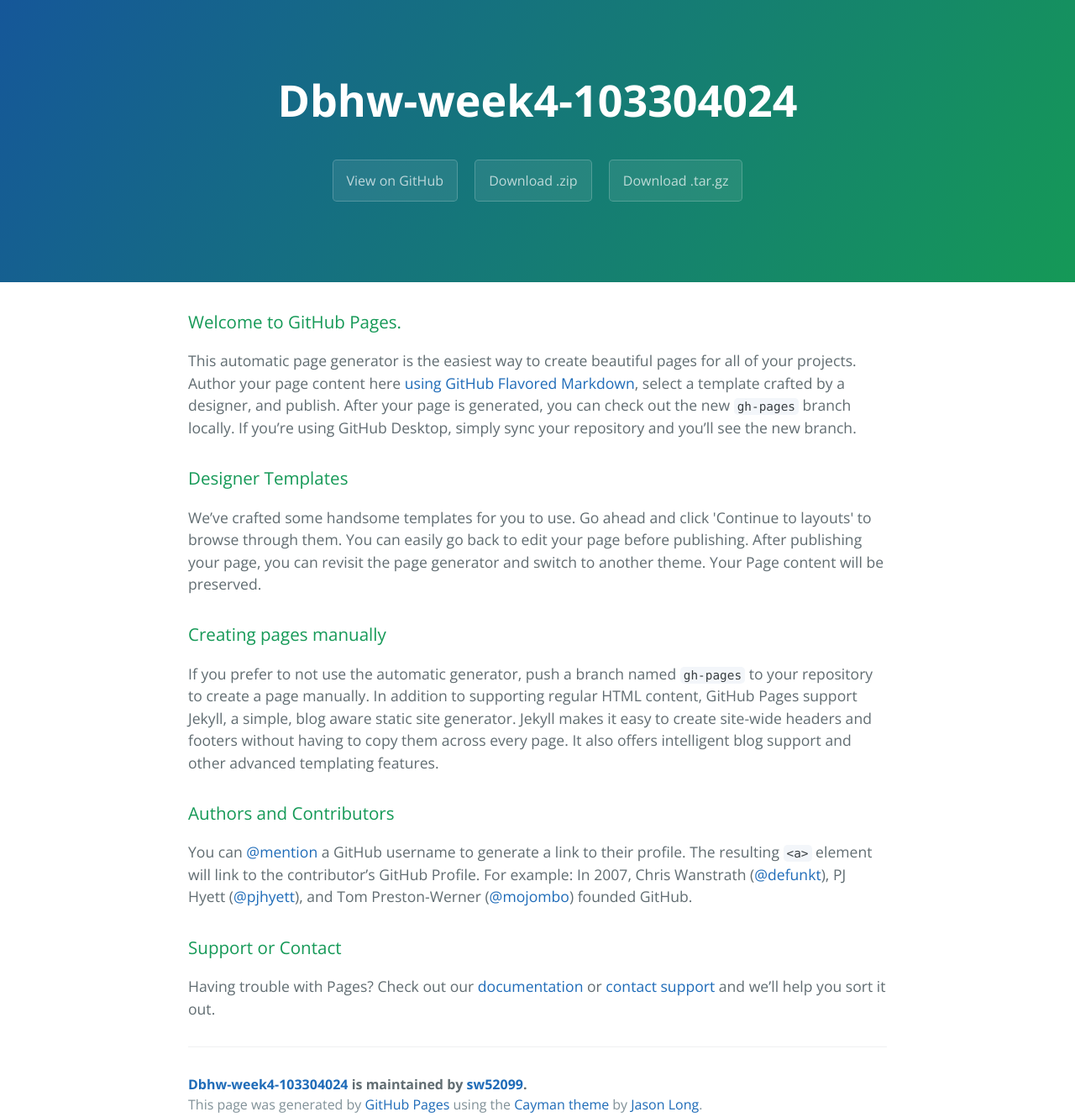
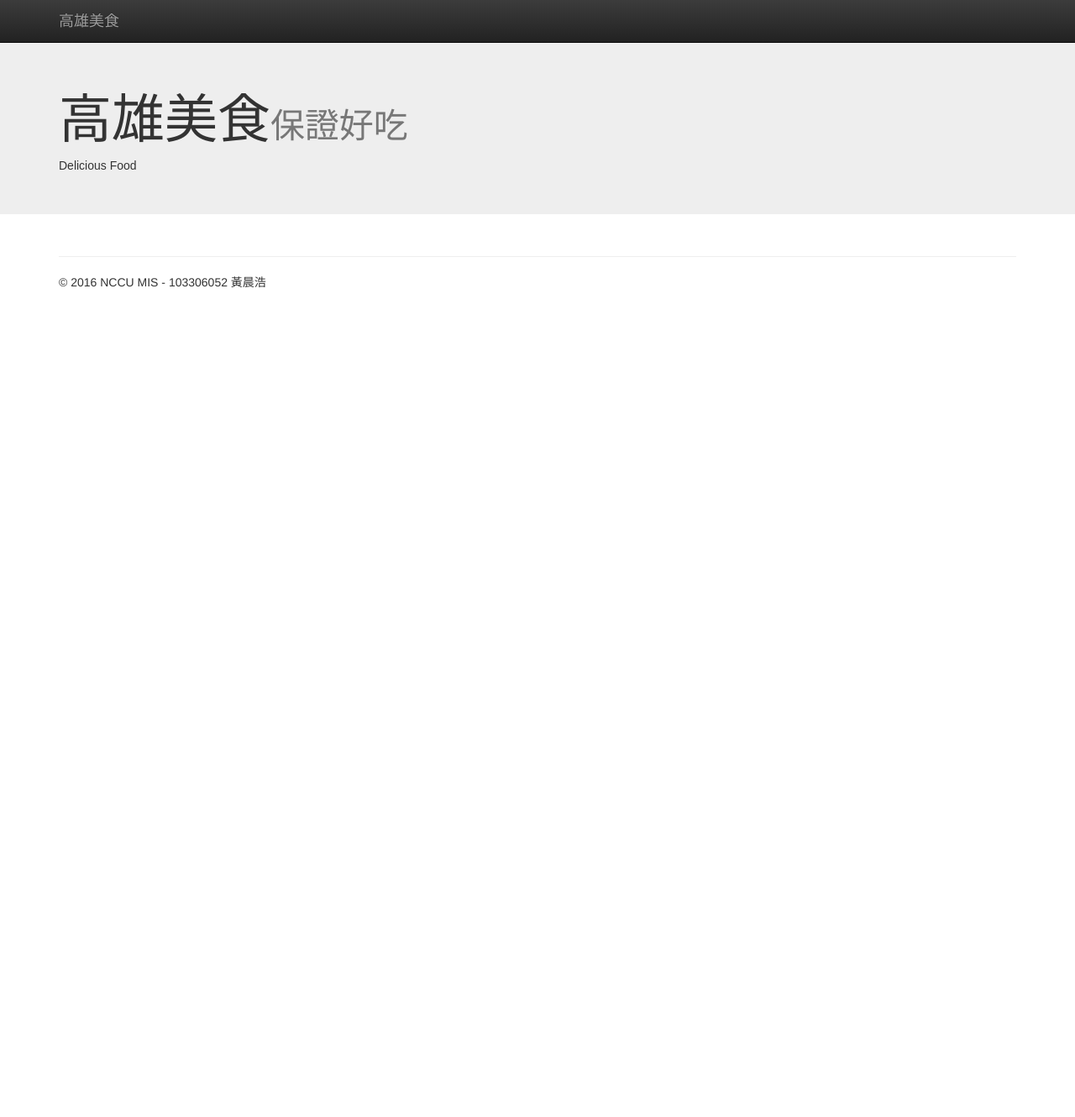
Before and after one commit to sw52099/dbhw-week4-103304024, a plain HTML site: page index.html in a window 1280 px wide. Shown: the whole page at 84% size. After the commit the page ends 800 px from the top, so only its background shows below. Drawn offline with nearby package versions, Linux system fonts and the light colour scheme.

Commit message:
Update index.html

```diff
--- a/index.html
+++ b/index.html
@@ -1,57 +1,92 @@
-<!DOCTYPE html>
-<html lang="en-us">
-  <head>
-    <meta charset="UTF-8">
-    <title>Dbhw-week4-103304024 by sw52099</title>
-    <meta name="viewport" content="width=device-width, initial-scale=1">
-    <link rel="stylesheet" type="text/css" href="stylesheets/normalize.css" media="screen">
-    <link href='https://fonts.googleapis.com/css?family=Open+Sans:400,700' rel='stylesheet' type='text/css'>
-    <link rel="stylesheet" type="text/css" href="stylesheets/stylesheet.css" media="screen">
-    <link rel="stylesheet" type="text/css" href="stylesheets/github-light.css" media="screen">
+<html>
+<head>
+	<script src="https://code.jquery.com/jquery-2.2.0.min.js"></script>
+	<script src="https://cdn.jsdelivr.net/lodash/4.6.1/lodash.min.js"></script>
+	<!-- Latest compiled and minified CSS -->
+	<link rel="stylesheet" href="https://maxcdn.bootstrapcdn.com/bootstrap/3.3.6/css/bootstrap.min.css" integrity="sha384-1q8mTJOASx8j1Au+a5WDVnPi2lkFfwwEAa8hDDdjZlpLegxhjVME1fgjWPGmkzs7" crossorigin="anonymous">
+	<!-- Optional theme -->
+	<link rel="stylesheet" href="https://maxcdn.bootstrapcdn.com/bootstrap/3.3.6/css/bootstrap-theme.min.css" integrity="sha384-fLW2N01lMqjakBkx3l/M9EahuwpSfeNvV63J5ezn3uZzapT0u7EYsXMjQV+0En5r" crossorigin="anonymous">
+	<!-- fontawesome -->
+	<link rel="stylesheet" href="https://maxcdn.bootstrapcdn.com/font-awesome/4.5.0/css/font-awesome.min.css">
+	<link rel="stylesheet" href="./css.css">
+	<!-- Latest compiled and minified JavaScript -->
+	<script src="https://maxcdn.bootstrapcdn.com/bootstrap/3.3.6/js/bootstrap.min.js" integrity="sha384-0mSbJDEHialfmuBBQP6A4Qrprq5OVfW37PRR3j5ELqxss1yVqOtnepnHVP9aJ7xS" crossorigin="anonymous"></script>
+	<script type="text/javascript" src="./main.js"></script>
+
+
+
+
   </head>
   <body>
-    <section class="page-header">
-      <h1 class="project-name">Dbhw-week4-103304024</h1>
-      <h2 class="project-tagline"></h2>
-      <a href="https://github.com/sw52099/dbhw-week4-103304024" class="btn">View on GitHub</a>
-      <a href="https://github.com/sw52099/dbhw-week4-103304024/zipball/master" class="btn">Download .zip</a>
-      <a href="https://github.com/sw52099/dbhw-week4-103304024/tarball/master" class="btn">Download .tar.gz</a>
-    </section>
-
-    <section class="main-content">
-      <h3>
-<a id="welcome-to-github-pages" class="anchor" href="#welcome-to-github-pages" aria-hidden="true"><span aria-hidden="true" class="octicon octicon-link"></span></a>Welcome to GitHub Pages.</h3>
-
-<p>This automatic page generator is the easiest way to create beautiful pages for all of your projects. Author your page content here <a href="https://guides.github.com/features/mastering-markdown/">using GitHub Flavored Markdown</a>, select a template crafted by a designer, and publish. After your page is generated, you can check out the new <code>gh-pages</code> branch locally. If you’re using GitHub Desktop, simply sync your repository and you’ll see the new branch.</p>
-
-<h3>
-<a id="designer-templates" class="anchor" href="#designer-templates" aria-hidden="true"><span aria-hidden="true" class="octicon octicon-link"></span></a>Designer Templates</h3>
-
-<p>We’ve crafted some handsome templates for you to use. Go ahead and click 'Continue to layouts' to browse through them. You can easily go back to edit your page before publishing. After publishing your page, you can revisit the page generator and switch to another theme. Your Page content will be preserved.</p>
-
-<h3>
-<a id="creating-pages-manually" class="anchor" href="#creating-pages-manually" aria-hidden="true"><span aria-hidden="true" class="octicon octicon-link"></span></a>Creating pages manually</h3>
-
-<p>If you prefer to not use the automatic generator, push a branch named <code>gh-pages</code> to your repository to create a page manually. In addition to supporting regular HTML content, GitHub Pages support Jekyll, a simple, blog aware static site generator. Jekyll makes it easy to create site-wide headers and footers without having to copy them across every page. It also offers intelligent blog support and other advanced templating features.</p>
-
-<h3>
-<a id="authors-and-contributors" class="anchor" href="#authors-and-contributors" aria-hidden="true"><span aria-hidden="true" class="octicon octicon-link"></span></a>Authors and Contributors</h3>
-
-<p>You can <a href="https://help.github.com/articles/basic-writing-and-formatting-syntax/#mentioning-users-and-teams" class="user-mention">@mention</a> a GitHub username to generate a link to their profile. The resulting <code>&lt;a&gt;</code> element will link to the contributor’s GitHub Profile. For example: In 2007, Chris Wanstrath (<a href="https://github.com/defunkt" class="user-mention">@defunkt</a>), PJ Hyett (<a href="https://github.com/pjhyett" class="user-mention">@pjhyett</a>), and Tom Preston-Werner (<a href="https://github.com/mojombo" class="user-mention">@mojombo</a>) founded GitHub.</p>
-
-<h3>
-<a id="support-or-contact" class="anchor" href="#support-or-contact" aria-hidden="true"><span aria-hidden="true" class="octicon octicon-link"></span></a>Support or Contact</h3>
-
-<p>Having trouble with Pages? Check out our <a href="https://help.github.com/pages">documentation</a> or <a href="https://github.com/contact">contact support</a> and we’ll help you sort it out.</p>
-
-      <footer class="site-footer">
-        <span class="site-footer-owner"><a href="https://github.com/sw52099/dbhw-week4-103304024">Dbhw-week4-103304024</a> is maintained by <a href="https://github.com/sw52099">sw52099</a>.</span>
-
-        <span class="site-footer-credits">This page was generated by <a href="https://pages.github.com">GitHub Pages</a> using the <a href="https://github.com/jasonlong/cayman-theme">Cayman theme</a> by <a href="https://twitter.com/jasonlong">Jason Long</a>.</span>
-      </footer>
-
-    </section>
-
-
+	<nav class="navbar navbar-inverse navbar-fixed-top">
+  	<div class="container">
+    	<div class="navbar-header">
+      	<a class="navbar-brand" href="#">高雄美食</a>
+    	</div>
+  	</div>
+	</nav>
+	<!-- Main jumbotron for a primary marketing message or call to action -->
+	<div class="jumbotron">
+  	<div class="container">
+    	<br>
+    	<br>
+    	<h1>高雄美食<small>保證好吃</small></h1>
+    	<span style="font-family:fantasy;">Delicious Food</span>
+  	</div>
+	</div>
+	<div class="container">
+  	<!-- Example row of columns -->
+  	<div id="content" class="row"></div>
+  	<div class="sk-cube-grid">
+    	<div class="sk-cube sk-cube1"></div>
+    	<div class="sk-cube sk-cube2"></div>
+    	<div class="sk-cube sk-cube3"></div>
+    	<div class="sk-cube sk-cube4"></div>
+    	<div class="sk-cube sk-cube5"></div>
+    	<div class="sk-cube sk-cube6"></div>
+    	<div class="sk-cube sk-cube7"></div>
+    	<div class="sk-cube sk-cube8"></div>
+    	<div class="sk-cube sk-cube9"></div>
+  	</div>
+  	<hr>
+  	<footer>
+    	<p>&copy; 2016 NCCU MIS - 103306052 黃晨浩</p>
+  	</footer>
+	</div> <!-- /container -->
   </body>
+  <script type="text/javascript">
+	/**$(document).ready(function()
+	{
+  		getData(function(err, data)
+  		{
+    			if(err)
+    			{
+      				console.log(err);
+    			}
+    			else
+    			{
+      				var EatList =JSON.parse(data);
+      				var HTMEatList = EatList.map(function(eat)
+      				{
+        				var HTMLString = "<div class='col-md-4 drop-"+(Math.round(Math.random()*10000%2)+1)+"'><div class='panel panel-success'><div class=panel-heading><div style='text-align:center'><h2 style='color:blue'>"+eat.Name+"</h2></div></div></div><img class='img-circle' src='"+eat.Picture1+"'width='300' height='236'><p><ul class='list-group'>";
+        				var items = "";
+        				for (var key in eat)
+        				{
+          					if(key!="Id" && key!="Picture1" && key!="Px"&& key!="Py"&& key!="Class"&& key!="Changetime")
+          					{
+          						items=items+"<li class='list-group-item list-group-item-info'><span class='label label-default label-pill pull-xs-right'>"+key+":"+"</span>"+eat[key]+"</li>";
+          					}
+        				}
+        				var HTMLString = HTMLString+items+"</ul></p><div>";
+        				return HTMLString;
+      				});
+      				HTMEatList.forEach(function(html)
+      				{
+        				$(html).appendTo("#content");
+      				});
+      				$('.sk-cube-grid').css('display', 'none');
+    			}
+  		});
+	});*/
+  </script>
 </html>
```
